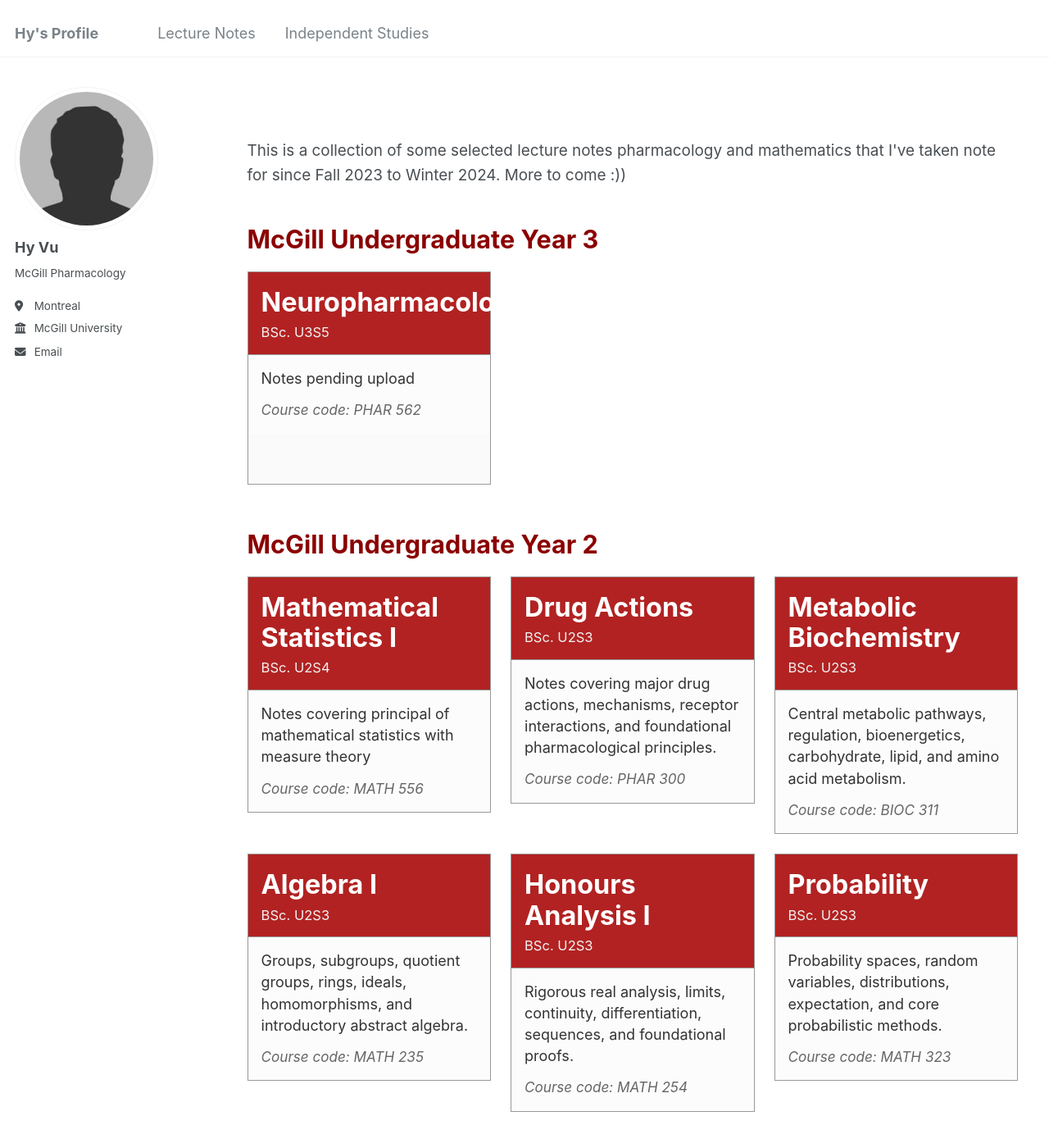
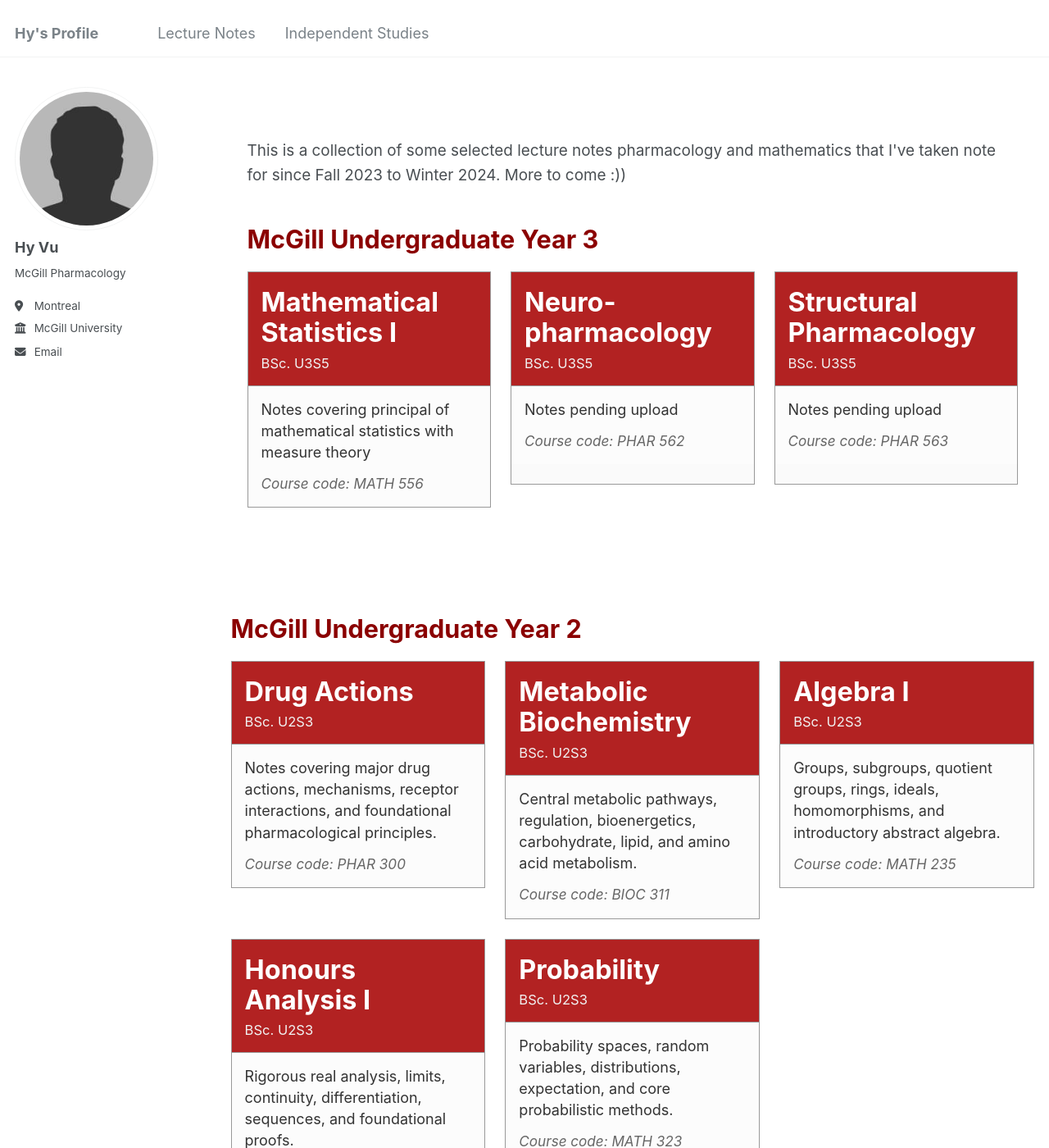
Before and after one commit to Hy-Vu/Hy-Vu.github.io, a Jekyll site: the page built from _pages/lecture-notes.html, in a window 1280 px wide and 1400 px high. Shown: the whole window at 82% size. Built offline with Jekyll 4.4.1, drawn with Linux system fonts in a browser that asks for light colours.

Commit message:
Update lecture-notes.html

```diff
--- a/_pages/lecture-notes.html
+++ b/_pages/lecture-notes.html
@@ -159,14 +159,28 @@
   <section class="year-section">
   <h2 class="year-title">McGill Undergraduate Year 3</h2>
 
-  <div class="pdf-container">
+<div class="pdf-container">
 
-  <div class="pdf-container">
+  <div class="pdf-box">
+      <a class="pdf-card" href="https://drive.google.com/file/d/1loQCsdTGvxuFL64yvznvs6fufD-vd7-w/view?usp=sharing" target="_blank">
+        <div class="pdf-card-top">
+          <div class="pdf-card-title">Mathematical Statistics I</div>
+          <div class="pdf-card-subtitle">BSc. U3S5</div>
+        </div>
+        <div class="pdf-card-divider"></div>
+        <div class="pdf-card-bottom">
+          <div class="pdf-card-description">
+            Notes covering principal of mathematical statistics with measure theory
+          </div>
+          <div class="pdf-card-code">Course code: MATH 556</div>
+        </div>
+      </a>
+    </div>
 
     <div class="pdf-box">
       <a class="pdf-card">
         <div class="pdf-card-top">
-          <div class="pdf-card-title">Neuropharmacology</div>
+          <div class="pdf-card-title">Neuro- pharmacology</div>
           <div class="pdf-card-subtitle">BSc. U3S5</div>
         </div>
         <div class="pdf-card-divider"></div>
@@ -178,33 +192,32 @@
         </div>
       </a>
     </div>
+
+    <div class="pdf-box">
+      <a class="pdf-card">
+        <div class="pdf-card-top">
+          <div class="pdf-card-title">Structural Pharmacology</div>
+          <div class="pdf-card-subtitle">BSc. U3S5</div>
+        </div>
+        <div class="pdf-card-divider"></div>
+        <div class="pdf-card-bottom">
+          <div class="pdf-card-description">
+            Notes pending upload
+          </div>
+          <div class="pdf-card-code">Course code: PHAR 563</div>
+        </div>
+      </a>
     </div>
 
-
   </div>
-  </section>
+</div>
+</section>
 
 
   <section class="year-section">
   <h2 class="year-title">McGill Undergraduate Year 2</h2>
 
   <div class="pdf-container">
-
-  <div class="pdf-box">
-      <a class="pdf-card" href="https://drive.google.com/file/d/1loQCsdTGvxuFL64yvznvs6fufD-vd7-w/view?usp=sharing" target="_blank">
-        <div class="pdf-card-top">
-          <div class="pdf-card-title">Mathematical Statistics I</div>
-          <div class="pdf-card-subtitle">BSc. U2S4</div>
-        </div>
-        <div class="pdf-card-divider"></div>
-        <div class="pdf-card-bottom">
-          <div class="pdf-card-description">
-            Notes covering principal of mathematical statistics with measure theory
-          </div>
-          <div class="pdf-card-code">Course code: MATH 556</div>
-        </div>
-      </a>
-    </div>
 
     <div class="pdf-box">
       <a class="pdf-card" href="https://Hy-Vu.github.io/PDFs/U2S3_Drug_Action%20(1).pdf" target="_blank">
```
